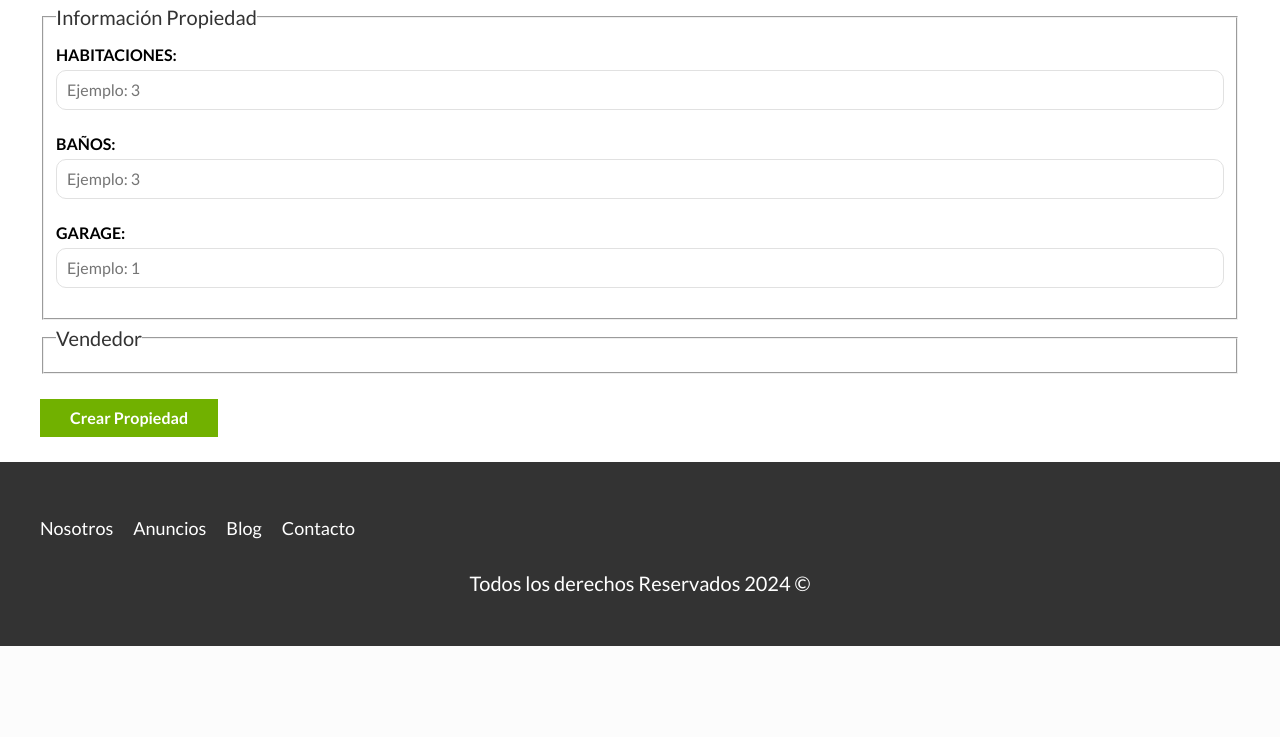
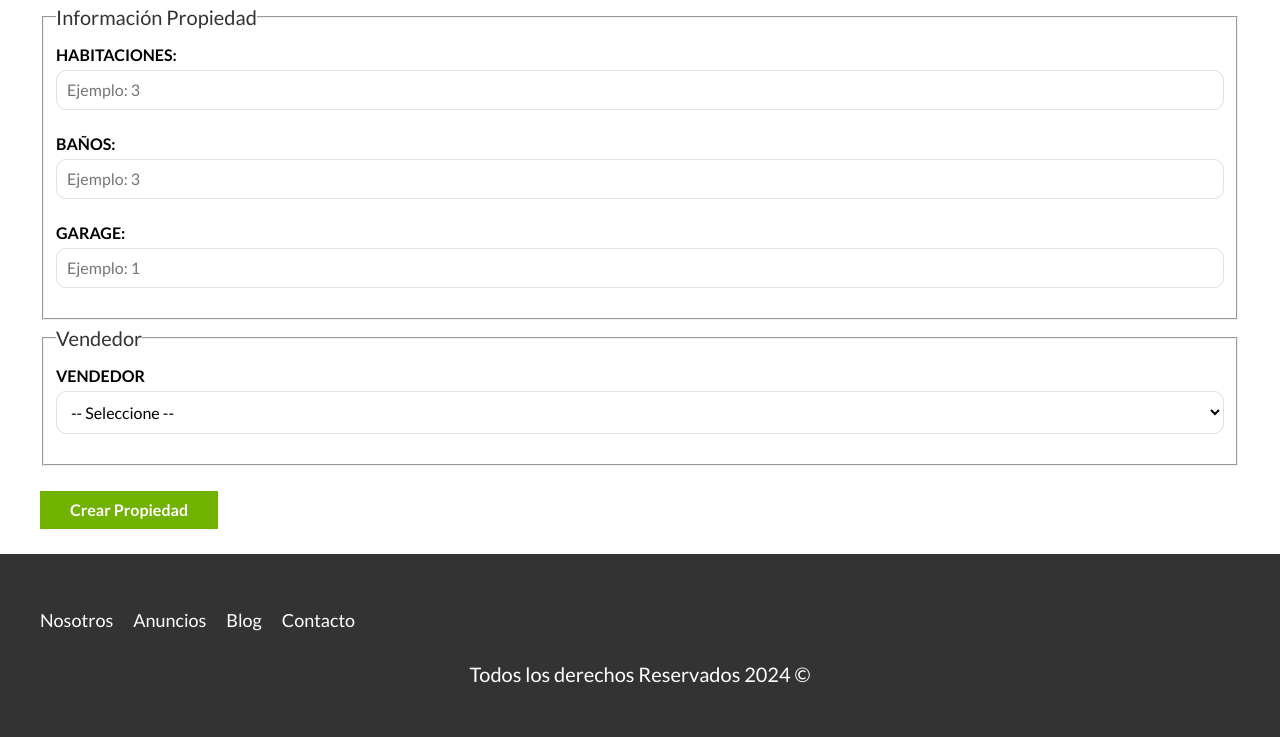
Before and after one commit to GonzaloLlatser/gl_0624_BienesRaices, a PHP site: page /bienesraices/admin/propiedades/crear.php in a window 1280 px wide. Shown: the part 799-1536 px from the top of the page. Before the commit the page ends 1445 px from the top, so only its background shows below. Run offline with PHP 8.4, Linux system fonts and the light colour scheme; the visitor is signed in with stand-in values (Sample User, id 1); data that the repository does not hold is empty.

Commit message:
feat: Modifica clases, Obtiene lista de vendedores para mostrar en el formulario de crear propiedad

```diff
--- a/admin/propiedades/crear.php
+++ b/admin/propiedades/crear.php
@@ -4,19 +4,19 @@
 require('../../includes/app.php');
 // Importar Clase
 use App\Propiedad;
+use App\Vendedor;
 use Intervention\Image\ImageManagerStatic as Image;
 
 // Ahora puedes usar Image::make(), etc.
 estaAutenticado();
 
-// Llama a la función conectarDB()
-$db = conectarBD();
-
+// Crea Instancia
 $propiedad = new Propiedad();
 
-// Consultar a la BBDD (Lista de Vendedores)
-$consulta = "SELECT * FROM vendedores;";
-$resultado = mysqli_query($db, $consulta);
+// Consulta para Obtener los vendedores
+$vendedores= Vendedor::all();
+
+
 
 // Llama a la función incluirTemplate()
 incluirTemplate("header");
--- a/classes/Vendedor.php
+++ b/classes/Vendedor.php
@@ -5,5 +5,20 @@ namespace App;
 class Vendedor extends ActiveRecord
 {
   protected static $tabla = "vendedores";
+  protected static $columnasDB = ['id', 'nombre', 'apellido', 'telefono'];
 
+  // Atributos de la Clase
+  public $id;
+  public $nombre;
+  public $apellido;
+  public $telefono;
+
+  // Constructor
+  public function __construct($args = [])
+  {
+    $this->id = $args['id'] ?? null;
+    $this->nombre = $args['nombre'] ?? '';
+    $this->apellido = $args['apellido'] ?? '';
+    $this->telefono = $args['telefono'] ?? '';
+  }
 }
--- a/includes/templates/formulario_propiedades.php
+++ b/includes/templates/formulario_propiedades.php
@@ -23,4 +23,11 @@
 </fieldset>
 <fieldset>
   <legend>Vendedor</legend>
+  <label for="vendedor">Vendedor</label>
+  <select name="propiedad[vendedorID]" id="vendedor">
+    <option selected value="">-- Seleccione --</option>
+    <?php foreach ($vendedores as $vendedor) { ?>
+      <option <?php echo $propiedad->vendedorId === $vendedor->id ? 'selected' : ''; ?> value="<?php echo s($vendedor->id); ?>"><?php echo s($vendedor->nombre) . " " . s($vendedor->apellido); ?></option>
+    <?php } ?>
+  </select>
 </fieldset>
```
Also changed, not shown: classes/ActiveRecord.php (+4 -28 lines), classes/Propiedad.php (+27 -0 lines).
